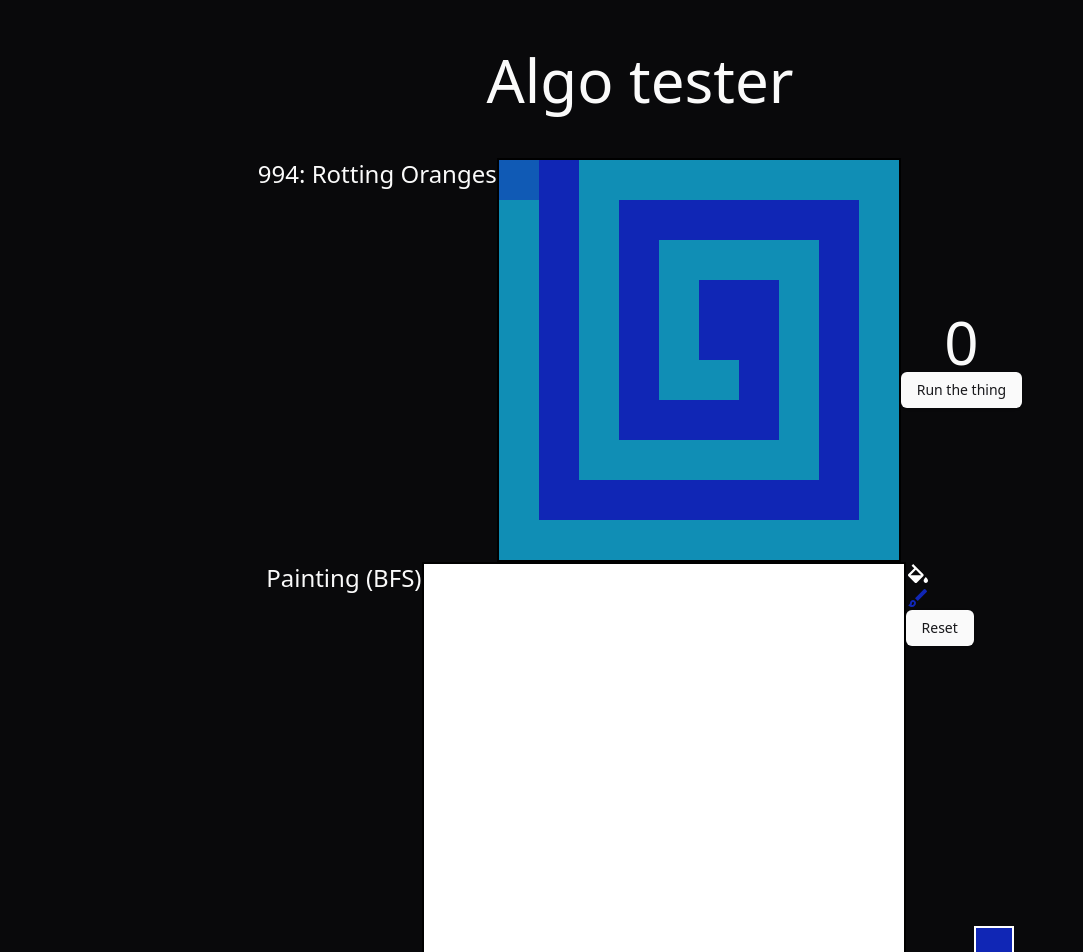
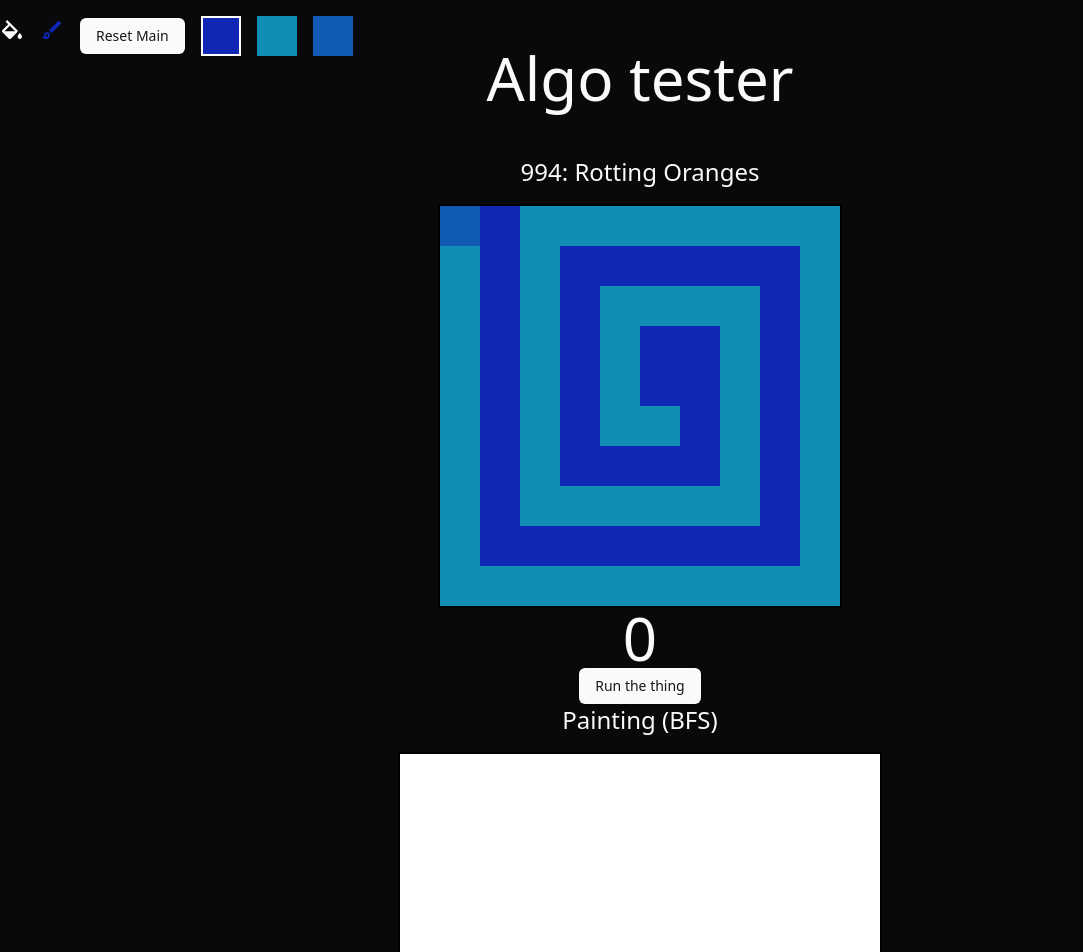
Before and after one commit to leonwatson2/paint-it, a React (Vite) app: page / in a window 1280 px wide. Shown: the top 952 px of the page, without its empty margins (0-1083 px from the left). Built offline with nearby package versions, Linux system fonts and the light colour scheme.

Commit message:
Added sticky controls to top of page with styles.

```diff
--- a/src/App.css
+++ b/src/App.css
@@ -6,9 +6,7 @@
 }
 
 #root {
-  margin: auto;
-  height: 100%;
-  padding-block: 50px 200px;
+  @apply m-auto h-full pt-2 pb-52;
 }
 
 .bucket, .brush {
@@ -50,11 +48,17 @@
 }
 
 .color-picker.active {
-  border: 2px solid white;
+  @apply border-2 border-white;
 }
 
+.controls {
+  @apply flex items-center space-x-4 sticky top-4;
+}
+.tools {
+  @apply inline-flex gap-4;
+}
 .color-palette {
-  place-self: end;
+  @apply inline-flex gap-4 place-self-end;
 }
 
 .color-0 {
@@ -71,5 +75,5 @@
 
 
 .paint-board {
-  @apply bg-white border-2 border-black shadow-md shadow-[var(--background-color-light)];
+  @apply w-fit mx-auto bg-white border-2 border-black shadow-md shadow-[var(--background-color-light)];
 }
--- a/src/App.tsx
+++ b/src/App.tsx
@@ -6,7 +6,7 @@ import { initialImage } from "@/lib/constants";
 import { useRottingOranges } from "./hooks/useRottingOranges";
 import { usePaintControls } from "./hooks/usePaintControls";
 import { ColorPalette } from "./components/ColorPalette";
-import { PaintControls } from "./components/PaintControls";
+import { PaintTools } from "./components/PaintTools";
 
 function App() {
   const { setPaintMode, setPaintColor, paintMode, paintColor } = usePaintControls();
@@ -18,27 +18,25 @@ function App() {
 
   return (
     <>
+      <div className="controls">
+        <PaintTools setPaintMode={setPaintMode} paintMode={paintMode} reset={reset} />
+        <ColorPalette setPaintColor={setPaintColor} paintColor={paintColor} />
+      </div>
       <h1 className="text-6xl text-center mb-12">Algo tester</h1>
-      <div className="container">
+      <section>
         <h2 className="algo-header">994: Rotting Oranges</h2>
-        <div className="image">
-          <PaintBoard image={orangeImage} onPaint={onOrangePaint} />
-        </div>
+        <PaintBoard image={orangeImage} onPaint={onOrangePaint} />
         <div className="text-6xl flex flex-col justify-center items-center">
           <h2 onClick={resetOranges} title="Reset" className="text-6xl cursor-pointer">{steps}</h2>
           <div className="space-y-4 flex items-center justify-center flex-col">
             <Button onClick={onRun}>Run the thing </Button>
           </div>
         </div>
-      </div>
-      <div className="container">
+      </section>
+      <section>
         <h2 className="algo-header">Painting (BFS)</h2>
-        <div className="image">
-          <PaintBoard image={image} onPaint={onPaint} />
-        </div>
-        <PaintControls setPaintMode={setPaintMode} paintMode={paintMode} reset={reset} />
-        <ColorPalette setPaintColor={setPaintColor} paintColor={paintColor} />
-      </div>
+        <PaintBoard image={image} onPaint={onPaint} />
+      </section>
     </>
   );
 }
--- a/src/components/PaintControls.tsx
+++ b/src/components/PaintTools.tsx
@@ -2,14 +2,15 @@ import { BrushSvg, BucketSvg } from "@/BucketSvg";
 import { cn } from "@/lib/utils";
 import { Button } from "./ui/button";
 
-type PaintControlsProps = {
+type PaintToolsProps = {
   setPaintMode: (mode: "brush" | "bucket") => void;
   paintMode: "brush" | "bucket";
   reset: () => void;
 };
-export const PaintControls = ({ setPaintMode, paintMode, reset }: PaintControlsProps) => {
+
+export const PaintTools = ({ setPaintMode, paintMode, reset }: PaintToolsProps) => {
   return (
-    <div className="controls">
+    <div className="tools">
       <BucketSvg
         className={cn("bucket cursor-pointer", { active: paintMode === "bucket" })}
         onClick={() => {
@@ -23,7 +24,7 @@ export const PaintControls = ({ setPaintMode, paintMode, reset }: PaintControlsP
         }}
       />
       <Button variant={"default"} onClick={reset}>
-        Reset
+        Reset Main
       </Button>
     </div>
   );
```
